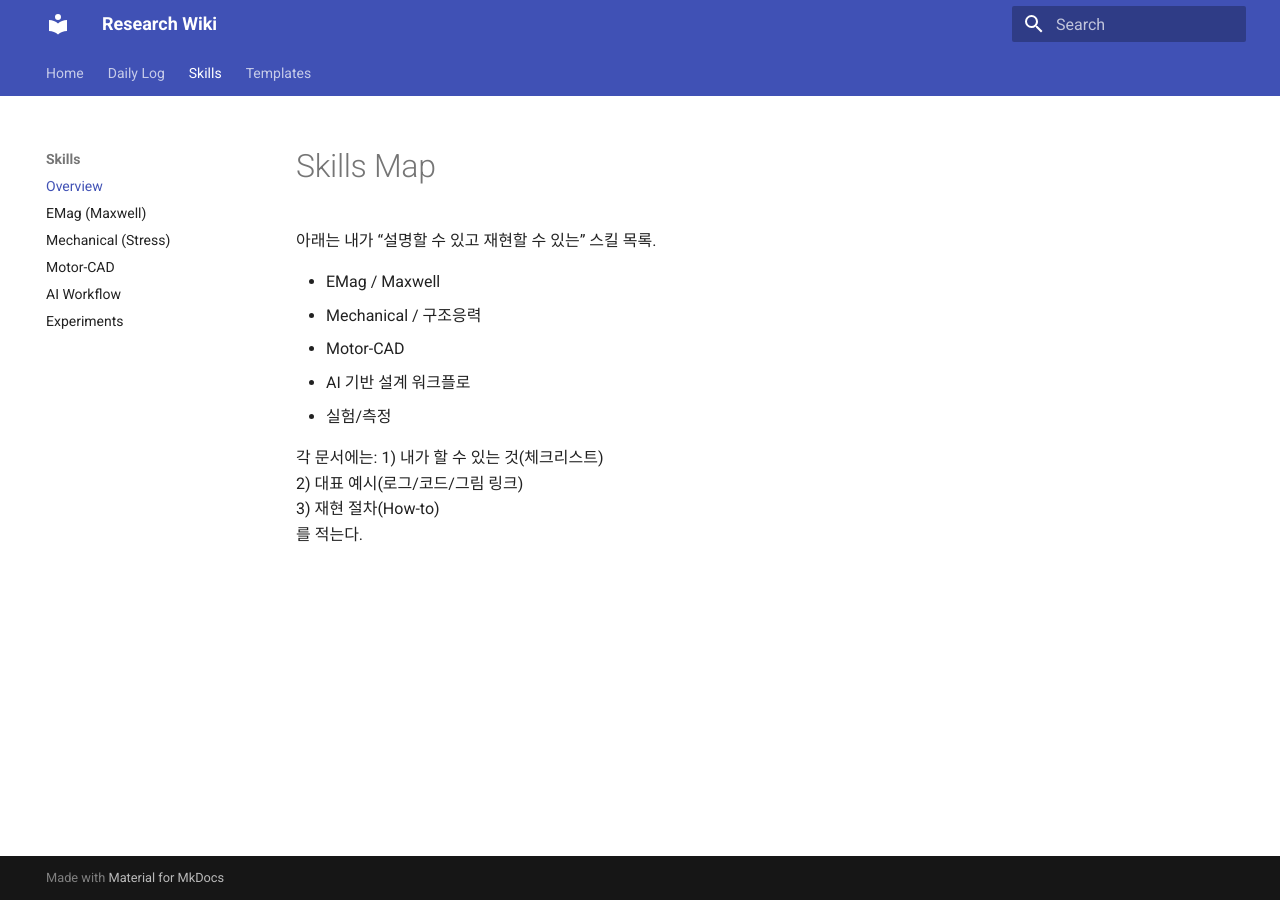
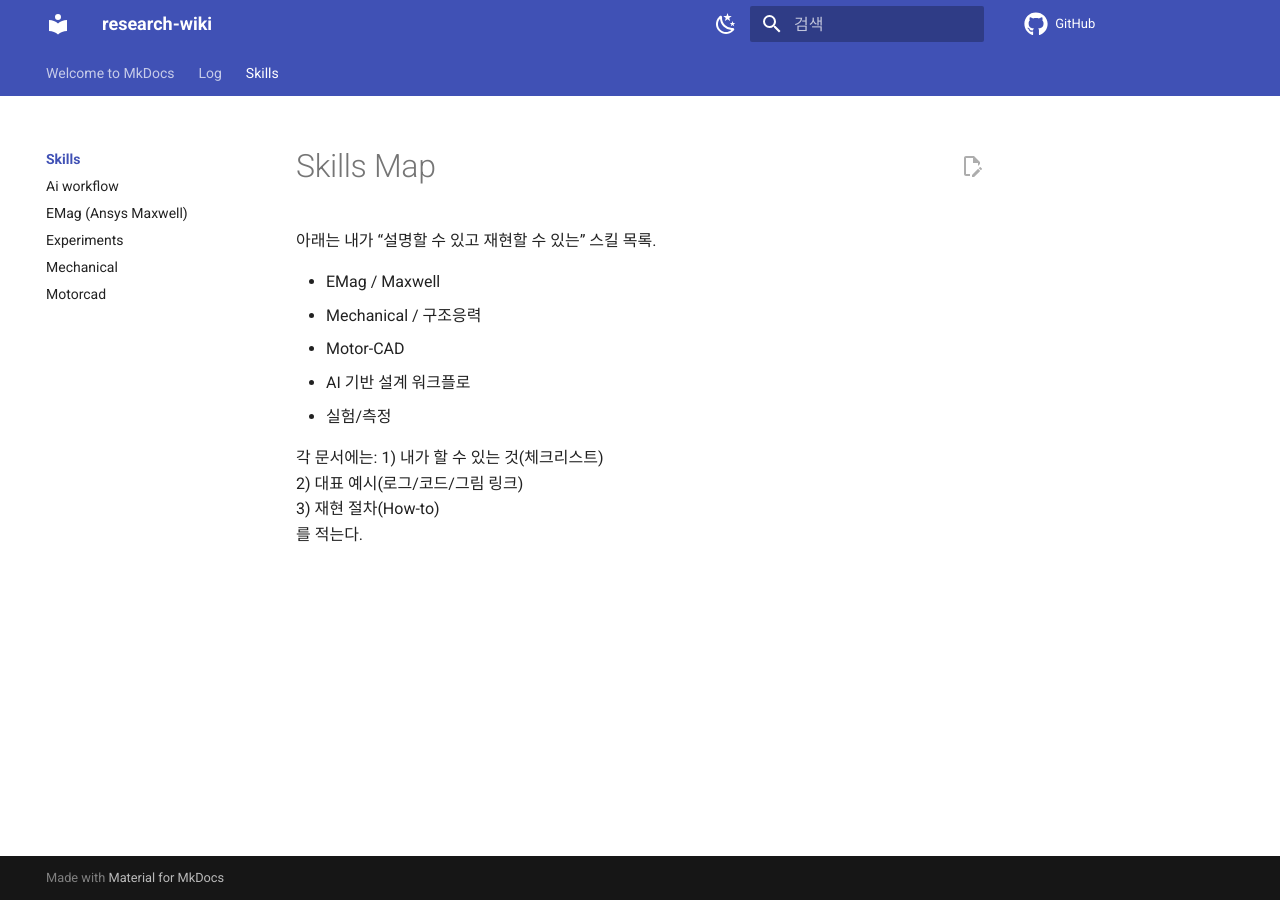
Before and after one commit to pookyhyeon/research-wiki, an MkDocs documentation site: the page built from docs/skills/index.md, in a window 1280 px wide. Built offline with MkDocs 1.6.1 and Material for MkDocs 9.7.7, drawn with Linux system fonts in a browser that asks for light colours; comment, search, counter and statistics services are not loaded.

Commit message:
Update mkdocs.yml

```diff
--- a/mkdocs.yml
+++ b/mkdocs.yml
@@ -1,23 +1,40 @@
-site_name: Research Wiki
+site_name: research-wiki
 theme:
   name: material
+  language: ko
   features:
     - navigation.tabs
     - navigation.sections
+    - navigation.top
+    - navigation.indexes
+    - toc.follow
     - search.suggest
     - search.highlight
+    - content.code.copy
+    - content.action.edit
+  palette:
+    - scheme: default
+      toggle:
+        icon: material/weather-night
+        name: 다크모드
+    - scheme: slate
+      toggle:
+        icon: material/weather-sunny
+        name: 라이트모드
+  icon:
+    repo: fontawesome/brands/github
 
-nav:
-  - Home: index.md
-  - Daily Log:
-      - 2026:
-          - 2026-01-26: log/2026/2026-01-26.md
-  - Skills:
-      - Overview: skills/index.md
-      - EMag (Maxwell): skills/emag.md
-      - Mechanical (Stress): skills/mechanical.md
-      - Motor-CAD: skills/motorcad.md
-      - AI Workflow: skills/ai-workflow.md
-      - Experiments: skills/experiments.md
-  - Templates:
-      - Daily Log Template: templates/daily-log.md
+repo_url: https://github.com/<너아이디>/<레포이름>
+edit_uri: edit/main/docs/
+
+markdown_extensions:
+  - admonition
+  - attr_list
+  - md_in_html
+  - pymdownx.details
+  - pymdownx.superfences
+  - pymdownx.tabbed:
+      alternate_style: true
+  - pymdownx.emoji:
+      emoji_index: !!python/name:material.extensions.emoji.twemoji
+      emoji_generator: !!python/name:material.extensions.emoji.to_svg
```
